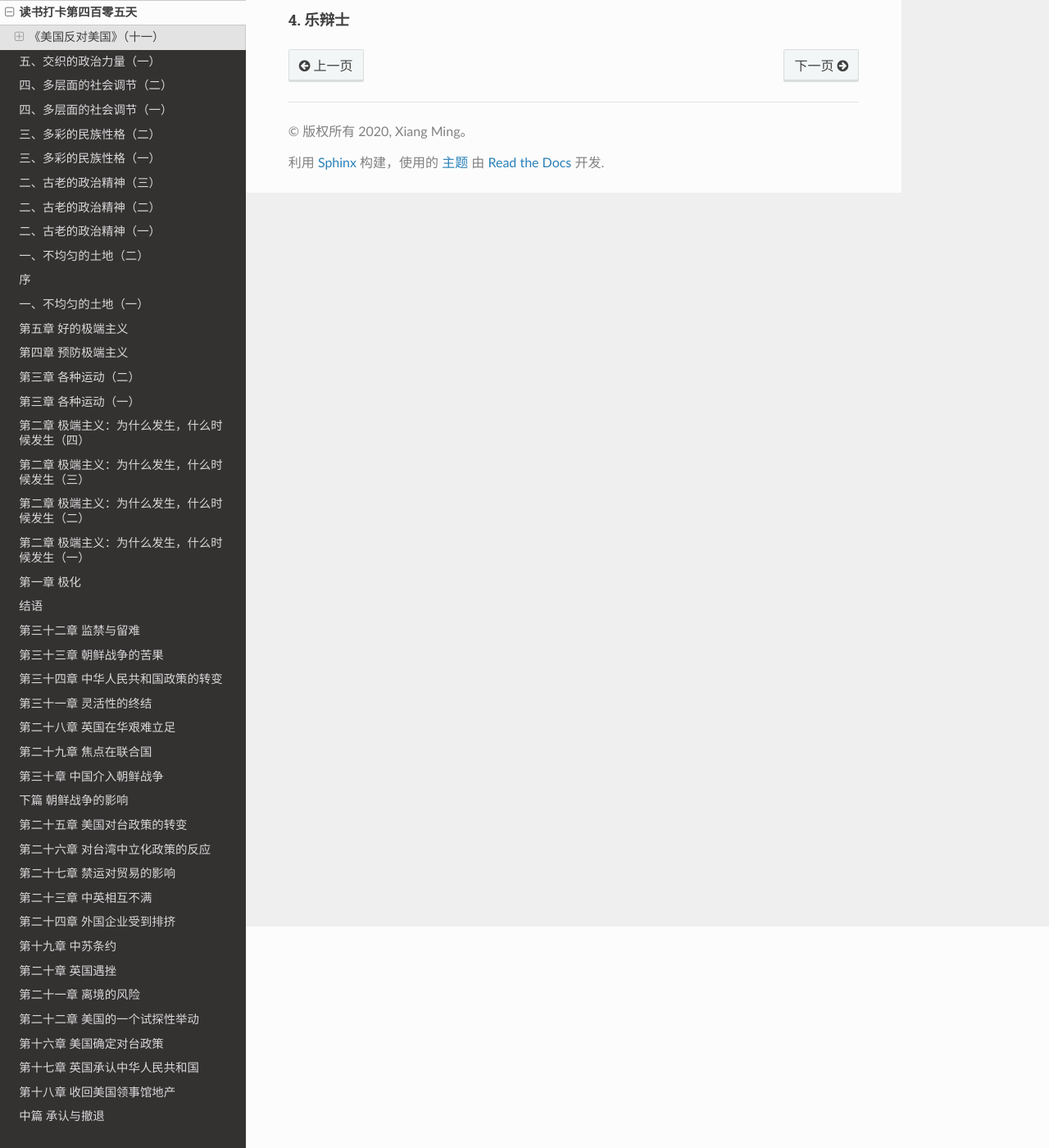
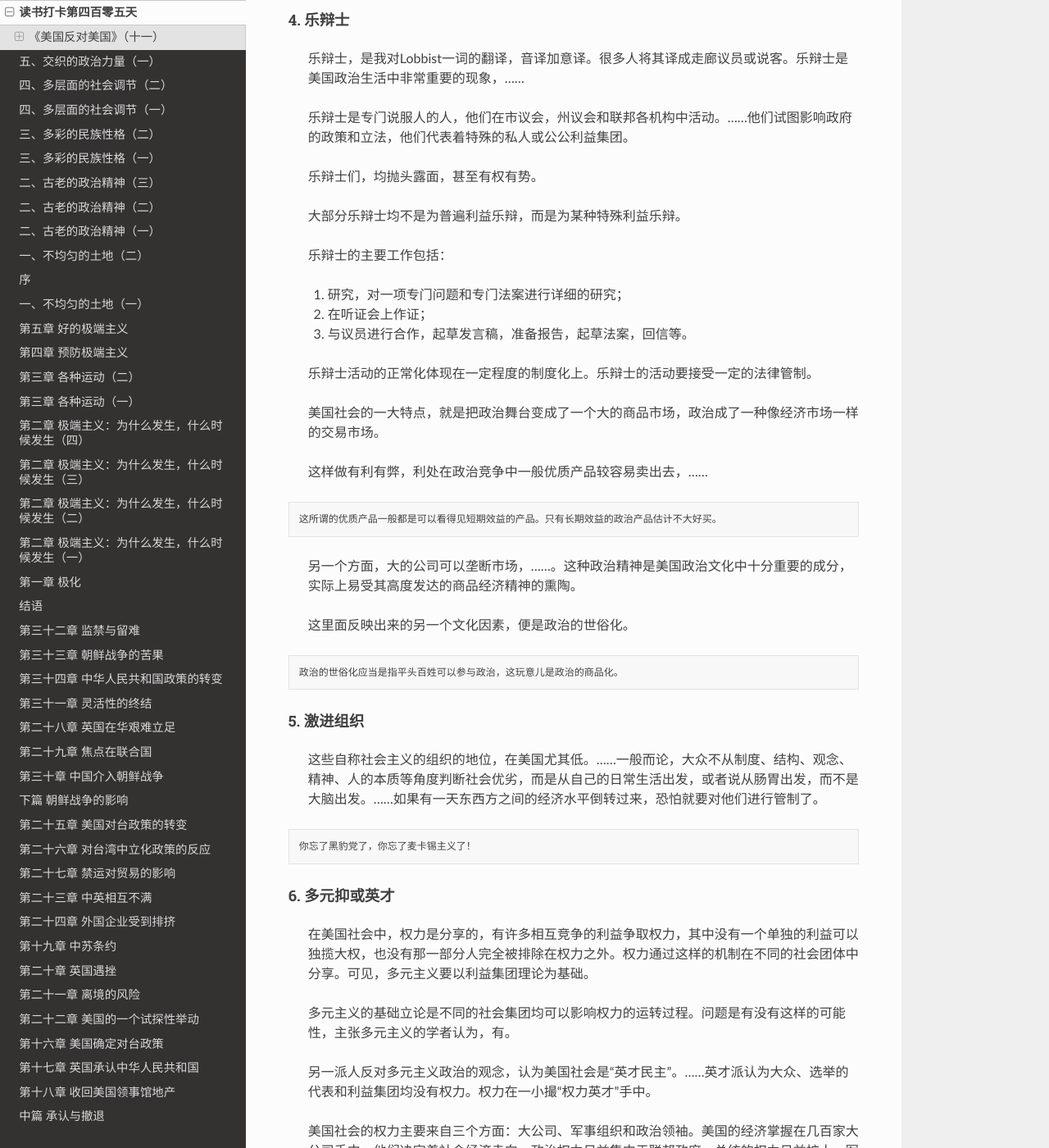
Before and after one commit to xiangming1975/reading, a Sphinx documentation site: the page built from source/2021-09-03.md, in a window 1280 px wide and 1400 px high, scrolled down 270 px. Shown: the whole window at 82% size. Built offline with Sphinx 7.4.7 and the Read the Docs theme 2.0.0, drawn with Linux system fonts in a browser that asks for light colours; some of the changed text lies outside the part shown.

Commit message:
美国反对美国

````diff
--- a/source/2021-09-03.md
+++ b/source/2021-09-03.md
@@ -8,4 +8,49 @@
 
 #### 4. 乐辩士
 
->
+> 乐辩士，是我对Lobbist一词的翻译，音译加意译。很多人将其译成走廊议员或说客。乐辩士是美国政治生活中非常重要的现象，……
+
+> 乐辩士是专门说服人的人，他们在市议会，州议会和联邦各机构中活动。……他们试图影响政府的政策和立法，他们代表着特殊的私人或公公利益集团。
+
+> 乐辩士们，均抛头露面，甚至有权有势。
+
+> 大部分乐辩士均不是为普遍利益乐辩，而是为某种特殊利益乐辩。
+
+> 乐辩士的主要工作包括：
+> 1. 研究，对一项专门问题和专门法案进行详细的研究；
+> 2. 在听证会上作证；
+> 3. 与议员进行合作，起草发言稿，准备报告，起草法案，回信等。
+
+> 乐辩士活动的正常化体现在一定程度的制度化上。乐辩士的活动要接受一定的法律管制。
+
+> 美国社会的一大特点，就是把政治舞台变成了一个大的商品市场，政治成了一种像经济市场一样的交易市场。
+
+> 这样做有利有弊，利处在政治竞争中一般优质产品较容易卖出去，……
+```
+这所谓的优质产品一般都是可以看得见短期效益的产品。只有长期效益的政治产品估计不大好买。
+```
+> 另一个方面，大的公司可以垄断市场，……。这种政治精神是美国政治文化中十分重要的成分，实际上易受其高度发达的商品经济精神的熏陶。
+
+> 这里面反映出来的另一个文化因素，便是政治的世俗化。
+```
+政治的世俗化应当是指平头百姓可以参与政治，这玩意儿是政治的商品化。
+```
+
+#### 5. 激进组织
+
+> 这些自称社会主义的组织的地位，在美国尤其低。……一般而论，大众不从制度、结构、观念、精神、人的本质等角度判断社会优劣，而是从自己的日常生活出发，或者说从肠胃出发，而不是大脑出发。……如果有一天东西方之间的经济水平倒转过来，恐怕就要对他们进行管制了。
+```
+你忘了黑豹党了，你忘了麦卡锡主义了！
+```
+
+#### 6. 多元抑或英才
+
+> 在美国社会中，权力是分享的，有许多相互竞争的利益争取权力，其中没有一个单独的利益可以独揽大权，也没有那一部分人完全被排除在权力之外。权力通过这样的机制在不同的社会团体中分享。可见，多元主义要以利益集团理论为基础。
+
+> 多元主义的基础立论是不同的社会集团均可以影响权力的运转过程。问题是有没有这样的可能性，主张多元主义的学者认为，有。
+
+> 另一派人反对多元主义政治的观念，认为美国社会是“英才民主”。……英才派认为大众、选举的代表和利益集团均没有权力。权力在一小撮“权力英才”手中。
+
+> 美国社会的权力主要来自三个方面：大公司、军事组织和政治领袖。美国的经济掌握在几百家大公司手中，他们决定着社会经济走向。政治权力日益集中于联邦政府，总统的权力日益扩大。军队成为政府开支最大、机构最庞大的机构。这三个领域的领袖构成权力英才阶层，他们决定生死攸关的问题。公众只能望权兴叹，无所事事。
+
+> 这三个领域的权力相互联接，相互配合。
````
